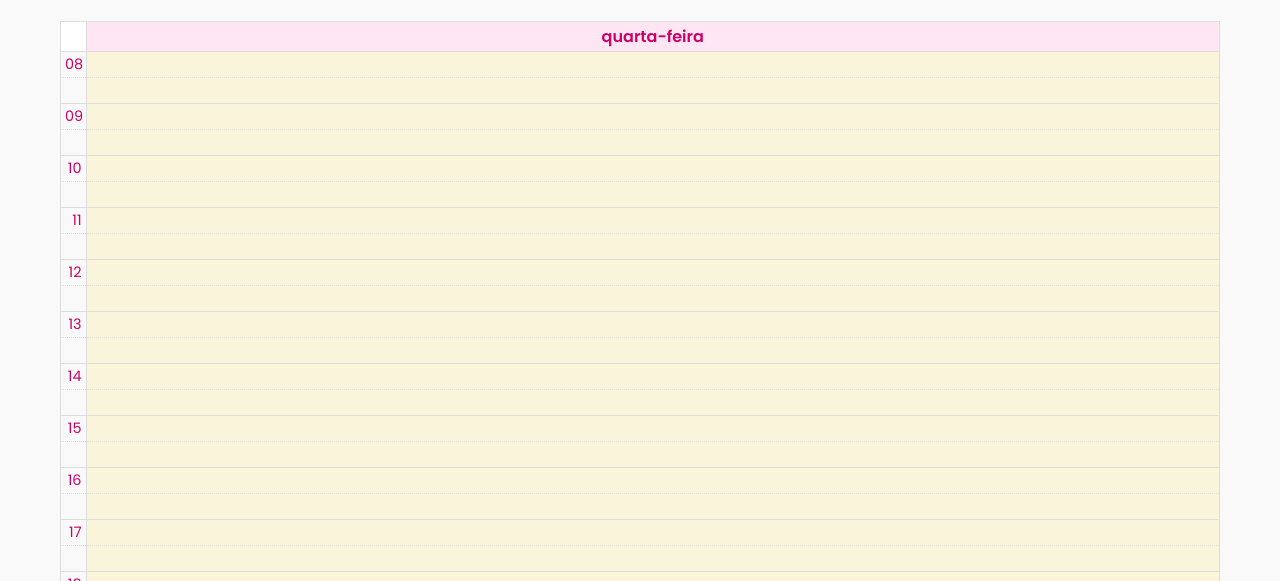
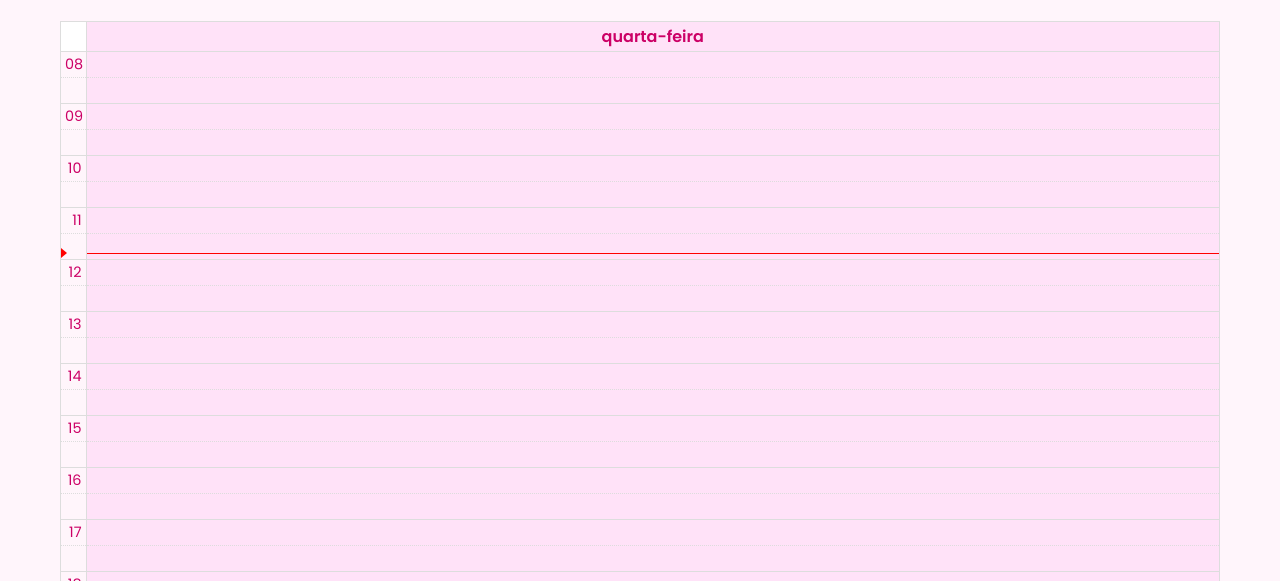
Before and after one commit to juliachavesr/aulas-particulares, a plain HTML site: page schedule.html in a window 1280 px wide. Shown: the part 219-800 px from the top of the page. Drawn offline with nearby package versions, Linux system fonts and the light colour scheme; no server answers.

Commit message:
adicionar now indicator e alterar cor do dia atual

```diff
--- a/css/style.css
+++ b/css/style.css
@@ -12,7 +12,7 @@
 /* Fonte global e cores de fundo e texto */
 html, body {
     font-family: 'Poppins', sans-serif;
-    background-color: #f9f9f9;
+    background-color: #fff5fb;
     color: #333;
     height: 100%;
     overflow-x: hidden;
@@ -23,6 +23,11 @@ body {
     display: flex;
     flex-direction: column;
     min-height: 100vh;
+}
+
+.fc-day-today {
+    background-color: #ffe2f8 !important; /* Substitua pelo código da cor desejada */
+    color: #333; /* Ajuste a cor do texto, se necessário */
 }
 
 /* Container principal para centralizar o conteúdo */
--- a/js/calendar.js
+++ b/js/calendar.js
@@ -32,6 +32,7 @@ document.addEventListener('DOMContentLoaded', function() {
         },
         selectable: !isMobile(), // Desabilita seleção em dispositivos móveis
         selectOverlap: false,
+        nowIndicator: true,
         eventOverlap: false,
         select: function(info) {
             // Handler para seleção em desktops
--- a/js/edit.js
+++ b/js/edit.js
@@ -44,6 +44,7 @@ function initializeCalendar() {
         locale: 'pt-br',
         timeZone: 'local',
         height: 'auto',
+        nowIndicator: true,
         allDaySlot: false,
         slotDuration: '00:30:00', // Mantido consistente
         slotLabelInterval: '01:00',
```
